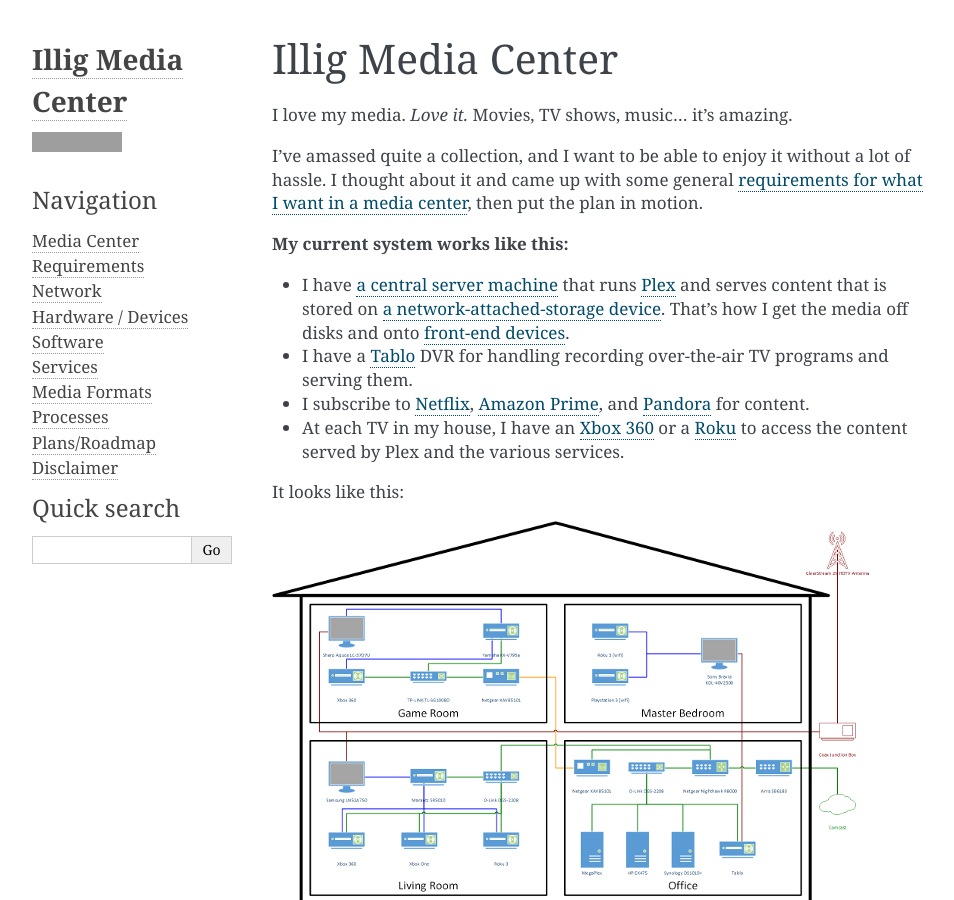
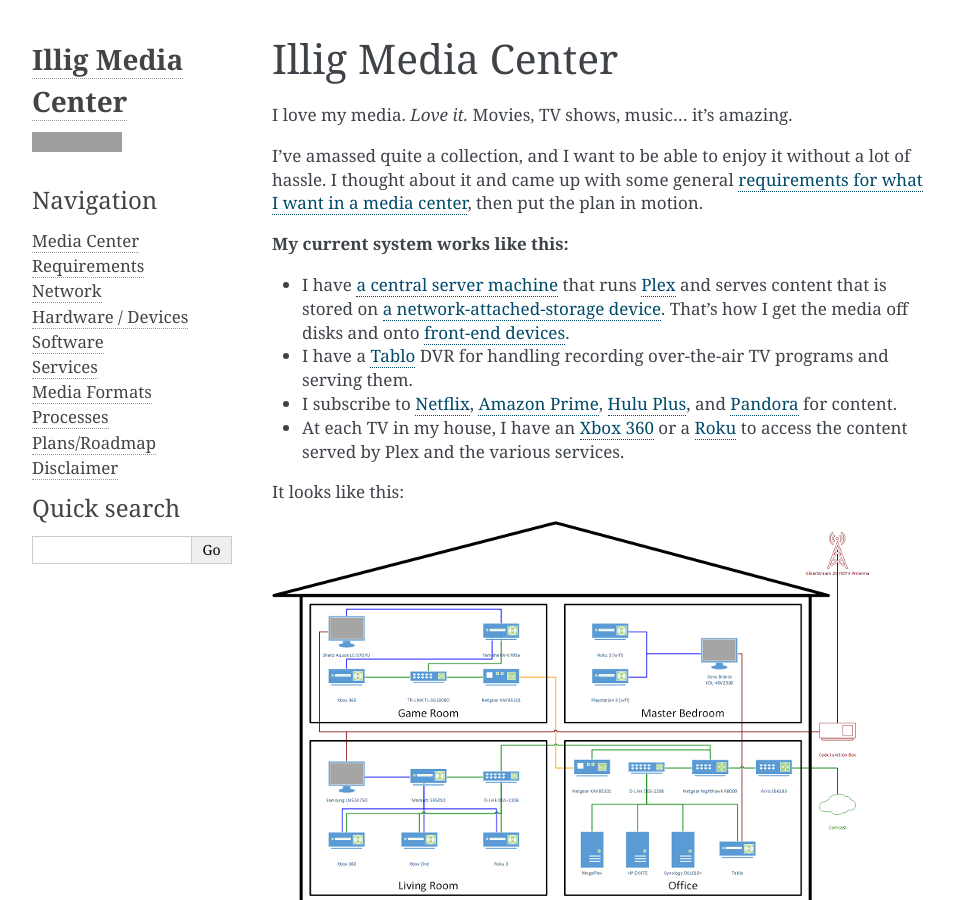
Before and after one commit to tillig/mediacenter, a Sphinx documentation site: the page built from docs/index.rst, in a window 1280 px wide and 900 px high. Shown: the whole window, without its empty margins (148-1102 px from the left). Built offline with Sphinx 7.4.7, drawn with Linux system fonts in a browser that asks for light colours; grey boxes are pictures that could not be loaded.

Commit message:
Added Hulu to home page provider list.

```diff
--- a/docs/index.rst
+++ b/docs/index.rst
@@ -10,7 +10,7 @@
 
 - I have :doc:`a central server machine <hardware/server/megaplex>` that runs :doc:`Plex <software/serve/plex>` and serves content that is stored on :doc:`a network-attached-storage device <hardware/server/synologyds1010>`. That's how I get the media off disks and onto :doc:`front-end devices <hardware/frontend/index>`.
 - I have a :doc:`Tablo <hardware/server/tablo>` DVR for handling recording over-the-air TV programs and serving them.
-- I subscribe to :doc:`Netflix <services/netflix>`, :doc:`Amazon Prime <services/amazon>`, and :doc:`Pandora <services/pandora>` for content.
+- I subscribe to :doc:`Netflix <services/netflix>`, :doc:`Amazon Prime <services/amazon>`, :doc:`Hulu Plus <services/hulu>`, and :doc:`Pandora <services/pandora>` for content.
 - At each TV in my house, I have an :doc:`Xbox 360 <hardware/frontend/xbox360>` or a :doc:`Roku <hardware/frontend/roku>` to access the content served by Plex and the various services.
 
 It looks like this:
```
